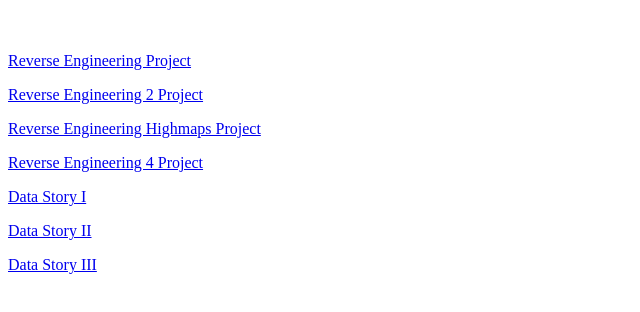
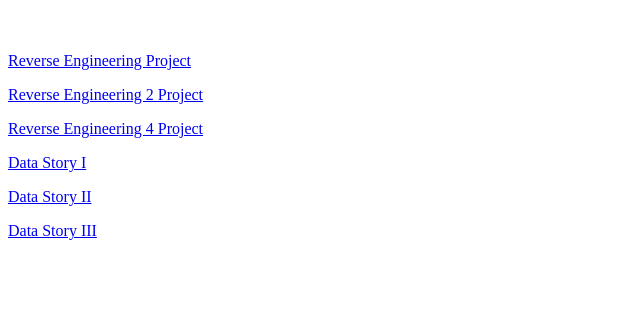
Before and after one commit to gretanderson/gretanderson.github.io, a plain HTML site: page index.html in a window 1280 px wide. Shown: the part 48-360 px from the top of the page, without its empty margins (0-640 px from the left). Drawn offline with Linux system fonts and the light colour scheme.

Commit message:
Update index.html

```diff
--- a/index.html
+++ b/index.html
@@ -6,10 +6,6 @@
 
 <p>
   <a href = "gretanderson.github.io/greta-reverse-engineering-2">Reverse Engineering 2 Project</a>
-</p>
-
-<p>
-  <a href = "gretanderson.github.io/greta-reverse-engineering-3">Reverse Engineering Highmaps Project</a>
 </p>
 
 <p>
```
